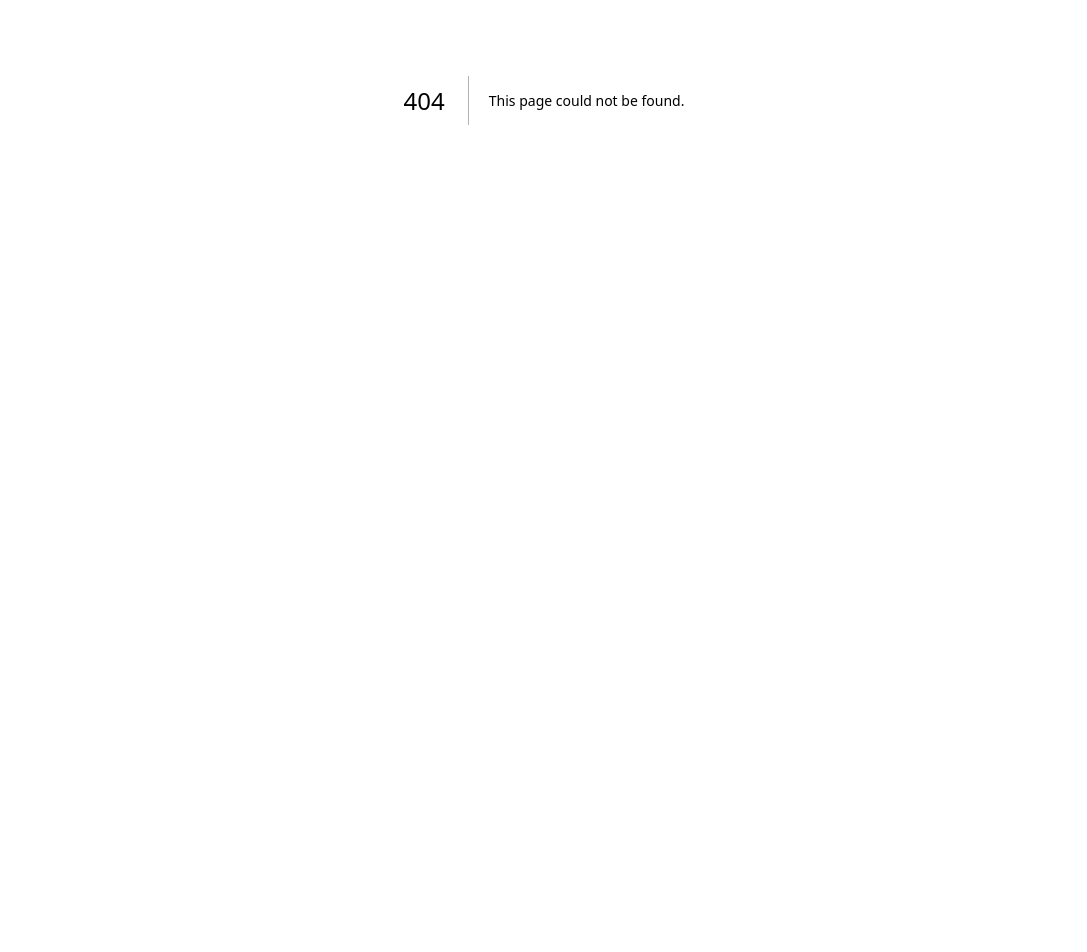
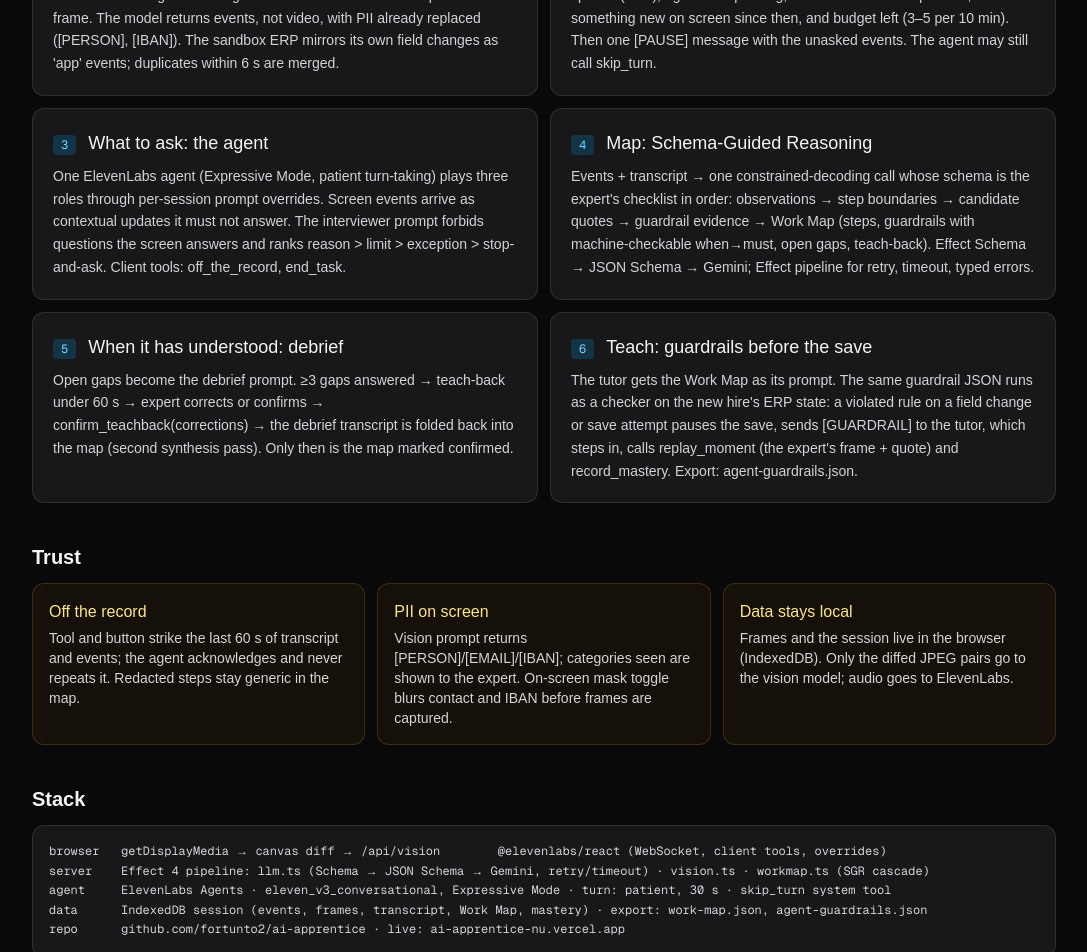
Before and after one commit to fortunto2/ai-apprentice, a Next.js app in the folder app/: page /architecture in a window 1280 px wide. Before the commit this address had no page. Shown: the part 300-1252 px from the top of the page, without its empty margins (96-1183 px from the left). Before the commit the page ends 800 px from the top, so only its background shows below. Built offline with nearby package versions, Linux system fonts and the light colour scheme.

Commit message:
Architecture page for the technical walkthrough

```diff
--- /dev/null
+++ b/app/src/app/architecture/page.tsx
@@ -0,0 +1,59 @@
+import Link from "next/link";
+
+// One screen for the technical walkthrough video: data flow and the five Apprentice Test answers.
+
+const flow = [
+  { n: "1", title: "Screen → events", body: "getDisplayMedia frame every 1.5 s. Coarse 64×36 grayscale diff; only frames that changed ≥1.2 % go to Gemini 3.5 Flash with the previous frame. The model returns events, not video, with PII already replaced ([PERSON], [IBAN]). The sandbox ERP mirrors its own field changes as 'app' events; duplicates within 6 s are merged." },
+  { n: "2", title: "When to ask: pause gate", body: "Client-side, 500 ms tick. Speak only if: no keys/mouse for 3 s, no user speech (VAD), agent not speaking, ≥40 s since the last question, something new on screen since then, and budget left (3–5 per 10 min). Then one [PAUSE] message with the unasked events. The agent may still call skip_turn." },
+  { n: "3", title: "What to ask: the agent", body: "One ElevenLabs agent (Expressive Mode, patient turn-taking) plays three roles through per-session prompt overrides. Screen events arrive as contextual updates it must not answer. The interviewer prompt forbids questions the screen answers and ranks reason > limit > exception > stop-and-ask. Client tools: off_the_record, end_task." },
+  { n: "4", title: "Map: Schema-Guided Reasoning", body: "Events + transcript → one constrained-decoding call whose schema is the expert's checklist in order: observations → step boundaries → candidate quotes → guardrail evidence → Work Map (steps, guardrails with machine-checkable when→must, open gaps, teach-back). Effect Schema → JSON Schema → Gemini; Effect pipeline for retry, timeout, typed errors." },
+  { n: "5", title: "When it has understood: debrief", body: "Open gaps become the debrief prompt. ≥3 gaps answered → teach-back under 60 s → expert corrects or confirms → confirm_teachback(corrections) → the debrief transcript is folded back into the map (second synthesis pass). Only then is the map marked confirmed." },
+  { n: "6", title: "Teach: guardrails before the save", body: "The tutor gets the Work Map as its prompt. The same guardrail JSON runs as a checker on the new hire's ERP state: a violated rule on a field change or save attempt pauses the save, sends [GUARDRAIL] to the tutor, which steps in, calls replay_moment (the expert's frame + quote) and record_mastery. Export: agent-guardrails.json." },
+];
+
+const trust = [
+  ["Off the record", "Tool and button strike the last 60 s of transcript and events; the agent acknowledges and never repeats it. Redacted steps stay generic in the map."],
+  ["PII on screen", "Vision prompt returns [PERSON]/[EMAIL]/[IBAN]; categories seen are shown to the expert. On-screen mask toggle blurs contact and IBAN before frames are captured."],
+  ["Data stays local", "Frames and the session live in the browser (IndexedDB). Only the diffed JPEG pairs go to the vision model; audio goes to ElevenLabs."],
+];
+
+export default function Architecture() {
+  return (
+    <main className="min-h-screen bg-zinc-950 px-6 py-12 text-zinc-100">
+      <div className="mx-auto max-w-5xl">
+        <Link href="/" className="text-sm text-zinc-400 hover:text-zinc-200">← Home</Link>
+        <h1 className="mt-2 text-3xl font-semibold tracking-tight">How the apprentice works</h1>
+        <p className="mt-2 max-w-2xl text-zinc-400">One Next.js app. Browser does capture and timing; the server does structured reasoning; ElevenLabs does the conversation.</p>
+
+        <div className="mt-8 grid gap-3 md:grid-cols-2">
+          {flow.map((f) => (
+            <section key={f.n} className="rounded-xl border border-white/10 bg-zinc-900 p-5">
+              <div className="flex items-baseline gap-3">
+                <span className="rounded bg-sky-500/20 px-2 py-0.5 font-mono text-xs text-sky-300">{f.n}</span>
+                <h2 className="text-lg font-medium">{f.title}</h2>
+              </div>
+              <p className="mt-2 text-sm leading-relaxed text-zinc-300">{f.body}</p>
+            </section>
+          ))}
+        </div>
+
+        <h2 className="mt-10 text-xl font-semibold">Trust</h2>
+        <div className="mt-3 grid gap-3 md:grid-cols-3">
+          {trust.map(([t, b]) => (
+            <section key={t} className="rounded-xl border border-amber-500/20 bg-amber-500/5 p-4">
+              <div className="font-medium text-amber-200">{t}</div>
+              <p className="mt-1 text-sm text-zinc-300">{b}</p>
+            </section>
+          ))}
+        </div>
+
+        <h2 className="mt-10 text-xl font-semibold">Stack</h2>
+        <pre className="mt-3 overflow-x-auto rounded-xl border border-white/10 bg-zinc-900 p-4 text-xs leading-relaxed text-zinc-300">{`browser   getDisplayMedia → canvas diff → /api/vision        @elevenlabs/react (WebSocket, client tools, overrides)
+server    Effect 4 pipeline: llm.ts (Schema → JSON Schema → Gemini, retry/timeout) · vision.ts · workmap.ts (SGR cascade)
+agent     ElevenLabs Agents · eleven_v3_conversational, Expressive Mode · turn: patient, 30 s · skip_turn system tool
+data      IndexedDB session (events, frames, transcript, Work Map, mastery) · export: work-map.json, agent-guardrails.json
+repo      github.com/fortunto2/ai-apprentice · live: ai-apprentice-nu.vercel.app`}</pre>
+      </div>
+    </main>
+  );
+}
--- a/app/src/app/page.tsx
+++ b/app/src/app/page.tsx
@@ -22,7 +22,7 @@
           ))}
         </div>
         <p className="mt-10 text-xs text-zinc-500">
-          Sandbox ERP with invented data: <Link className="underline" href="/erp">/erp</Link>. Share the Capture tab itself when asked which screen to share.
+          Sandbox ERP with invented data: <Link className="underline" href="/erp">/erp</Link>. How it works: <Link className="underline" href="/architecture">/architecture</Link>. Share the Capture tab itself when asked which screen to share.
         </p>
       </div>
     </main>
```
